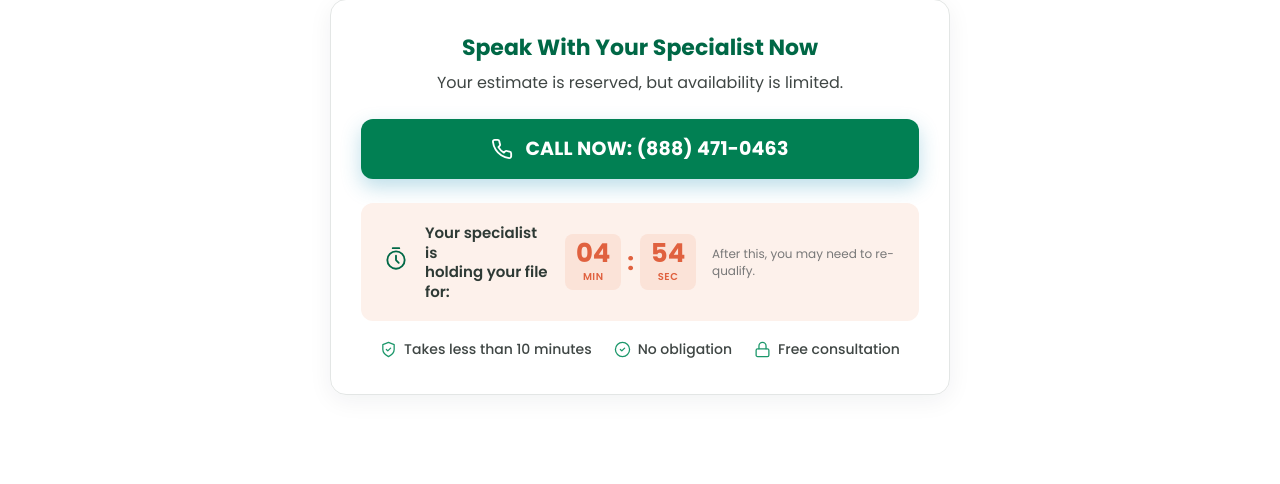
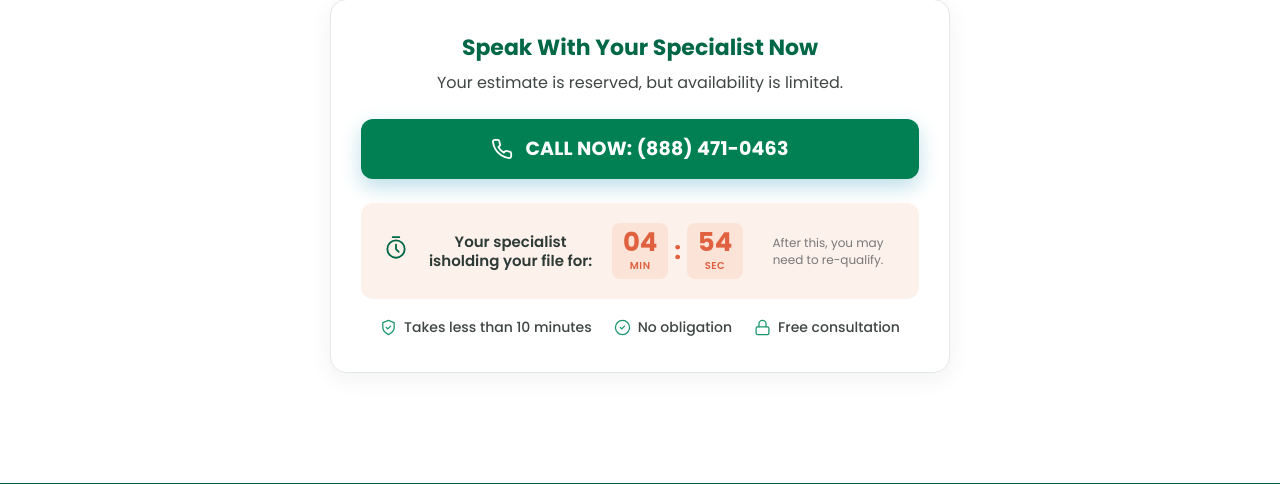
Before and after one commit to AhmadAquinoFMG/jgsite-main, a PHP site: page /thank-you.php in a window 1280 px wide. Shown: the part 397-881 px from the top of the page. Run offline with PHP 8.4, Linux system fonts and the light colour scheme.

Commit message:
Feat: update prequal hold styling for improved layout and center alignment

```diff
--- a/assets/css/style.css
+++ b/assets/css/style.css
@@ -618,8 +618,8 @@ a { color: var(--green-deep); }
 
 /* hold-file timer */
 .prequal-hold {
-    display: flex; align-items: center; gap: 16px;
-    text-align: left;
+    display: flex; align-items: center; justify-content: center; gap: 16px;
+    text-align: center;
     margin-top: 24px;
     padding: 20px 22px;
     background: #fdf1eb;             /* soft peach */
@@ -627,6 +627,10 @@ a { color: var(--green-deep); }
 }
 .prequal-hold__icon { flex: 0 0 auto; color: var(--green-deep); }
 .prequal-hold__label { margin: 0; font-size: 15px; font-weight: 600; color: var(--ink); line-height: 1.3; }
+/* The label carries a hardcoded <br> for a tidy 2-line break. Centred and
+   competing with the timer for width it wrapped anyway, so the forced break only
+   added a ragged extra line — let it flow and wrap on its own. */
+.prequal-hold__label br { display: none; }
 
 .prequal-hold__clock {
     flex: 0 0 auto;
--- a/config.php
+++ b/config.php
@@ -46,7 +46,7 @@ return [
     // ---- Asset cache-busting -------------------------------------------
     // Bump this whenever CSS/JS changes so browsers/CDNs fetch fresh files.
     // Appended to asset URLs as ?v=… in index.php / thank-you.php.
-    'asset_version' => '34',
+    'asset_version' => '35',
 
     // ---- Analytics: Umami -----------------------------------------------
     // Privacy-friendly analytics. Used to measure funnel drop-off (which field
```
